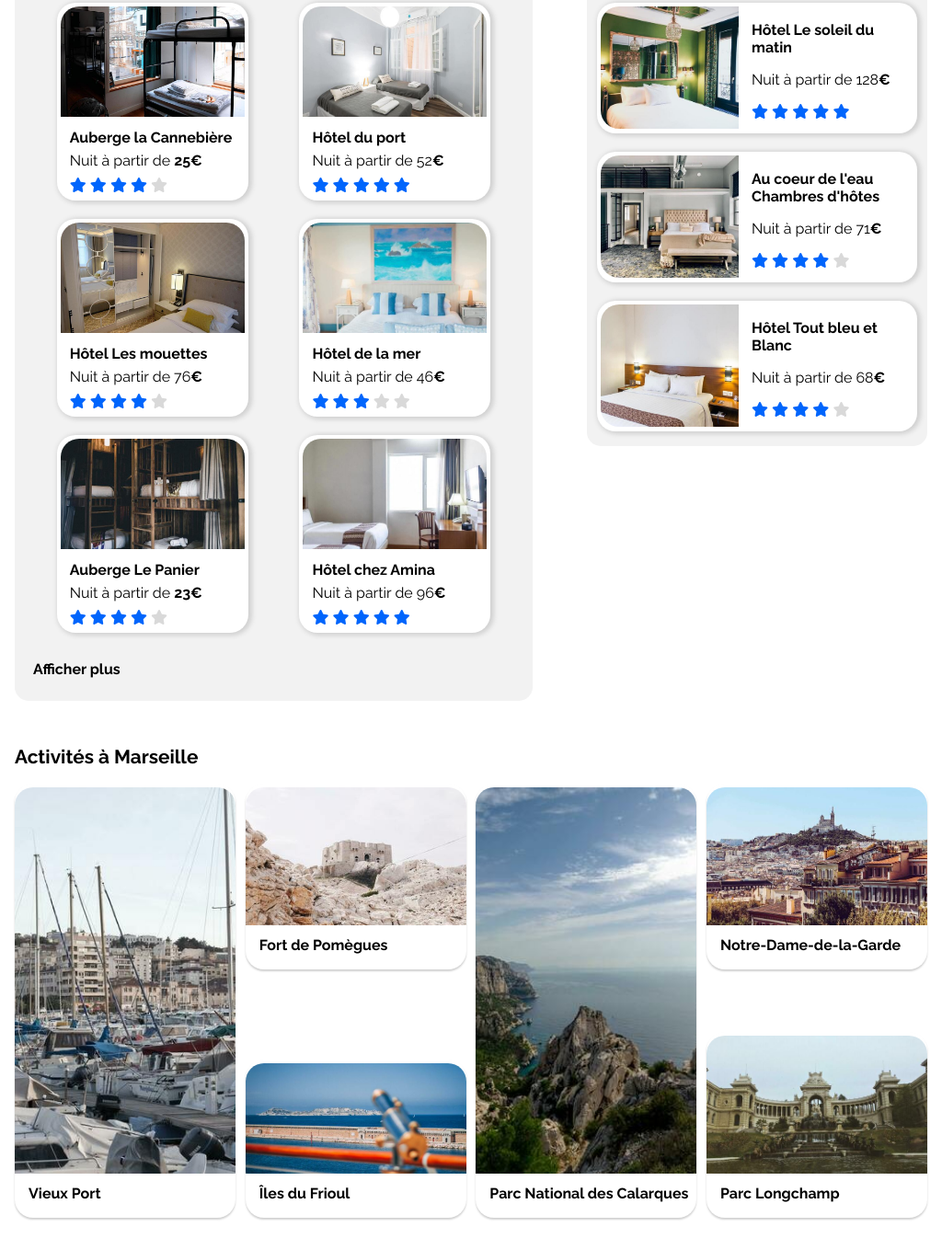
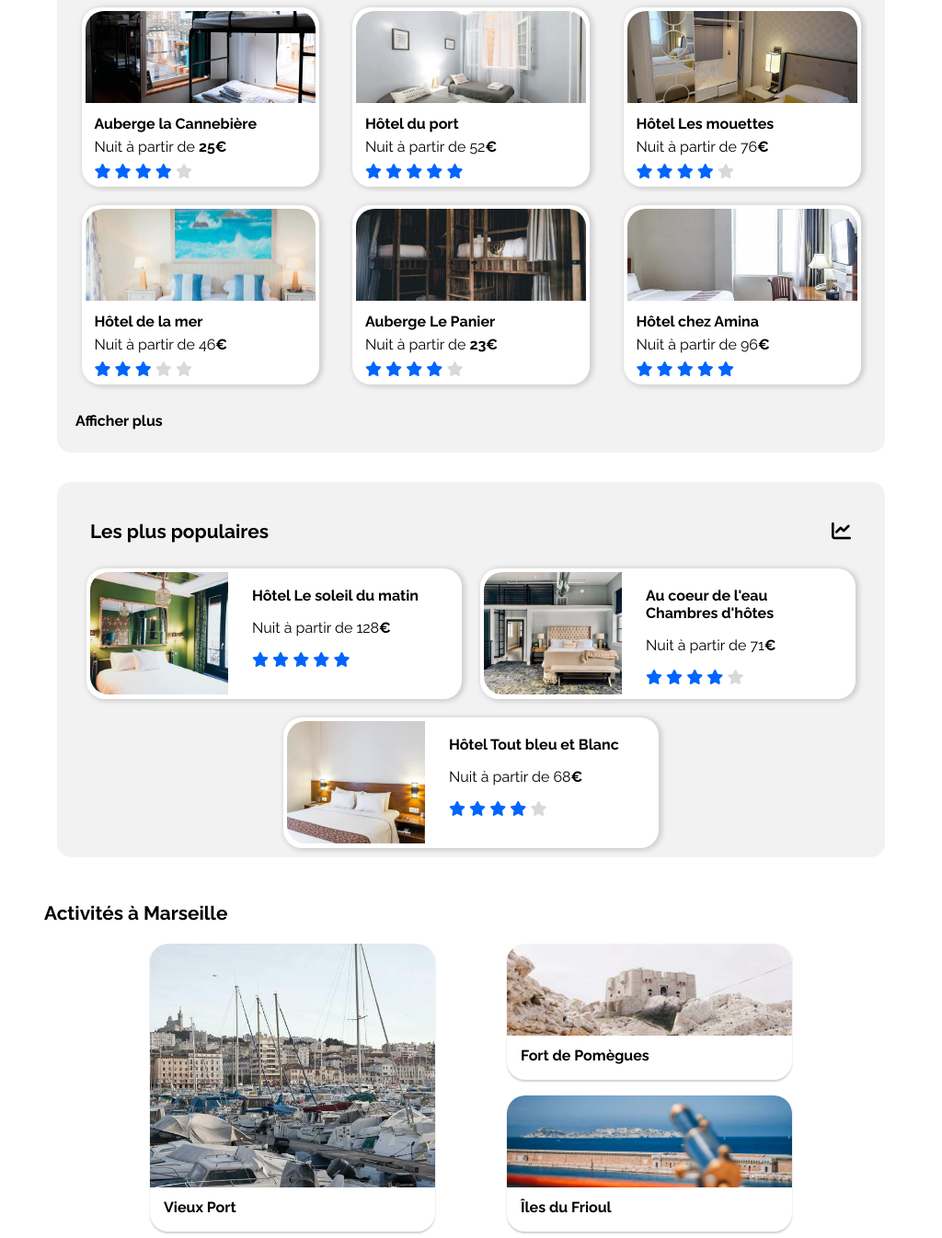
Before and after one commit to quentinnicolet/Reservia, a plain HTML site: page index.html in a window 1024 px wide. Shown: the part 520-1866 px from the top of the page at 92% size. Drawn offline with Linux system fonts and the light colour scheme.

Commit message:
Responsive Design achevé

```diff
--- a/style.css
+++ b/style.css
@@ -875,7 +875,7 @@ footer ul p
 	}
 }
 
-@media screen and (min-width: 768px) and (max-width: 1023px)
+@media screen and (min-width: 768px) and (max-width: 1099px)
 {
 	#conteneur-filtres
 	{
@@ -993,15 +993,27 @@ footer ul p
 	}
 }
 
-@media screen and (min-width: 947px) and (max-width: 1023px)
+@media screen and (min-width: 947px) and (max-width: 1099px)
 {
 	#conteneur-activites
 	{
-    padding: 0 2.5em 0 2.5em;
+    width: 92%;
+    margin-left: auto;
+    margin-right: auto;
+	}
+
+	.image img
+	{
+		width: 310px;
+	}
+
+	.figure-activites
+	{
+		width: 306px;
 	}
 }
 
-@media screen and (min-width: 1024px)
+@media screen and (min-width: 1100px)
 {
 
 	.element-filtres:hover
@@ -1011,7 +1023,7 @@ footer ul p
 	}
 }
 
-@media screen and (min-width: 1024px) and (max-width: 1439px)
+@media screen and (min-width: 1100px) and (max-width: 1439px)
 {
 	section, header
 	{
@@ -1025,7 +1037,7 @@ footer ul p
 
 	#conteneur-hebergement
 	{
-		width: 55vw;
+		width: 63vw;
 	}
 
 	.figure-hebergement img, .figure-hebergement
```
